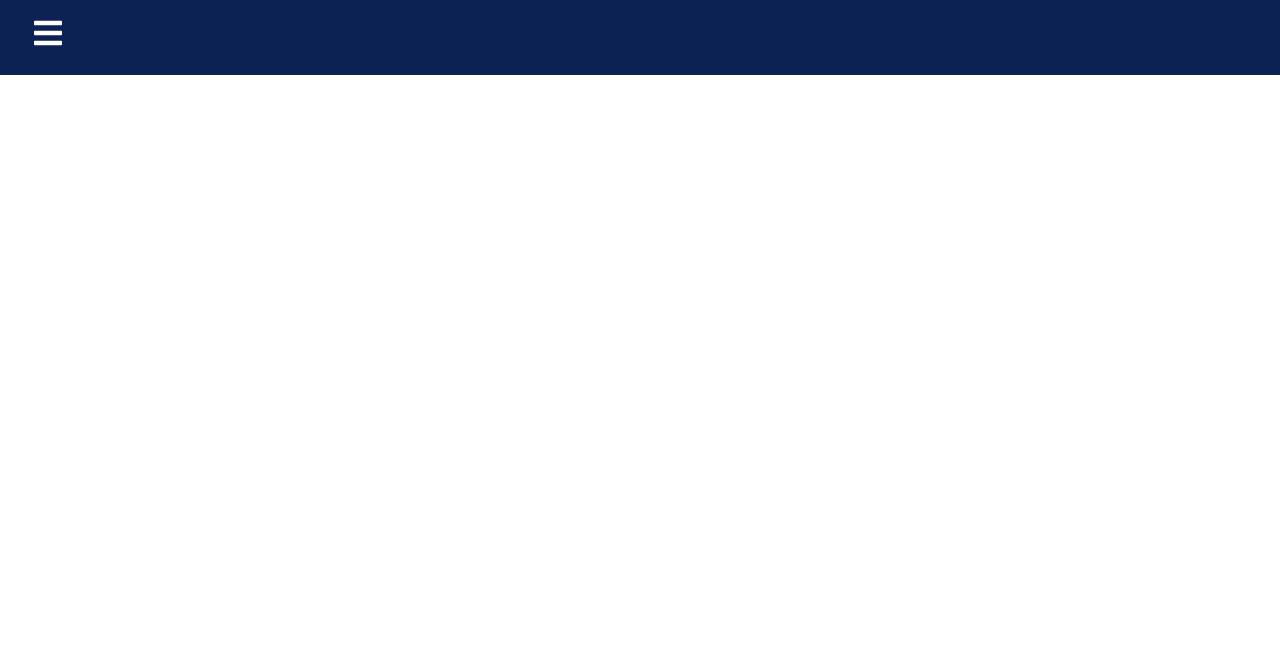
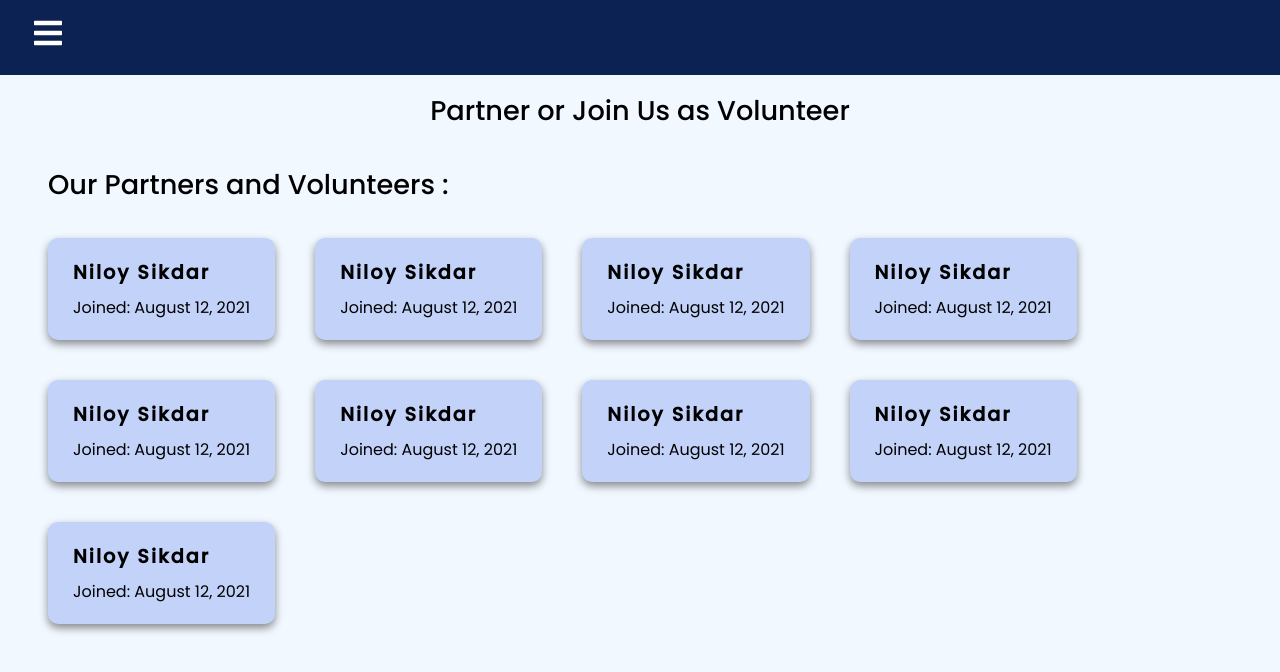
Before and after one commit to niloysikdar/Smile-E, a React (Create React App) app in the folder client/: page /partnership in a window 1280 px wide. Shown: the top 672 px of the page. Built offline with nearby package versions, Linux system fonts and the light colour scheme.

Commit message:
Added Partners' Screen

```diff
--- a/client/src/App.jsx
+++ b/client/src/App.jsx
@@ -4,7 +4,7 @@ import Sidebar from "./components/Sidebar/Sidebar";
 import Home from "./pages/Home";
 import { Dashboard } from "./pages/Dashboard";
 import JoinUs from "./pages/JoinUs/JoinUs";
-import Partnership from "./pages/Partnership/Partnership";
+import { Partnership } from "./pages/Partnership";
 import Agreement from "./pages/Agreement";
 import FAQ from "./pages/FAQ/FAQ";
 import { Logout } from "./pages/Logout";
--- /dev/null
+++ b/client/src/pages/Partnership/Card.jsx
@@ -0,0 +1,10 @@
+const Card = () => {
+  return (
+    <div className="card">
+      <h3>Niloy Sikdar</h3>
+      <p>Joined: August 12, 2021</p>
+    </div>
+  );
+};
+
+export { Card };
--- a/client/src/pages/Partnership/Partnership.jsx
+++ /dev/null
@@ -1,9 +0,0 @@
-const Partnership = () => {
-  return (
-    <div>
-      <h2 style={{ textAlign: "center" }}>Partnership</h2>
-    </div>
-  );
-};
-
-export default Partnership;
--- /dev/null
+++ b/client/src/pages/Partnership/index.jsx
@@ -0,0 +1,30 @@
+import { Link } from "react-router-dom";
+
+import { Card } from "./Card";
+import "./partnership.scss";
+
+const data = [1, 2, 3, 4, 5, 6, 7, 8, 9];
+
+const Partnership = () => {
+  return (
+    <div className="partnership">
+      <h2>Partner or Join Us as Volunteer</h2>
+      {localStorage.getItem("isLoggedIn") && (
+        <Link to="/agreement" className="button-to-agreement">
+          Send the E-Agreement
+        </Link>
+      )}
+
+      <div className="partnership-content">
+        <h2>Our Partners and Volunteers :</h2>
+        <div className="cards">
+          {data.map((d) => (
+            <Card key={d} />
+          ))}
+        </div>
+      </div>
+    </div>
+  );
+};
+
+export { Partnership };
--- /dev/null
+++ b/client/src/pages/Partnership/partnership.scss
@@ -0,0 +1,65 @@
+@import "../../constants/colors";
+
+.partnership {
+  min-height: 100vh;
+  width: 100%;
+  text-align: center;
+  padding-top: 90px;
+  background: $bluebackground;
+
+  h2 {
+    font-weight: 500;
+    font-size: 1.7rem;
+    margin-bottom: 2rem;
+  }
+
+  .button-to-agreement {
+    text-decoration: none;
+    padding: 0.6rem 1.3rem;
+    background-color: $midnightblue;
+    color: #fff;
+    border-radius: 10px;
+    font-size: 1.2rem;
+    cursor: pointer;
+    box-shadow: 0 4px 8px 0 rgba(75, 74, 74, 0.2);
+    transition: 0.3s all ease-in-out;
+
+    &:hover {
+      box-shadow: 0 4px 8px 0 rgba(0, 0, 0, 0.45);
+    }
+  }
+
+  .partnership-content {
+    margin-top: 2rem;
+    padding: 0 3rem;
+    display: flex;
+    flex-direction: column;
+    justify-content: flex-start;
+    align-items: flex-start;
+
+    .cards {
+      display: flex;
+      justify-content: flex-start;
+      align-items: center;
+      flex-wrap: wrap;
+      gap: 2.5rem;
+    }
+  }
+}
+
+.card {
+  padding: 20px 25px;
+  background: $lightblue;
+  border-radius: 10px;
+  box-shadow: 0 4px 8px 0 rgba(0, 0, 0, 0.45);
+  text-align: start;
+
+  h3 {
+    letter-spacing: 2px;
+    font-size: 1.2rem;
+  }
+
+  p {
+    margin-top: 0.5rem;
+  }
+}
```
